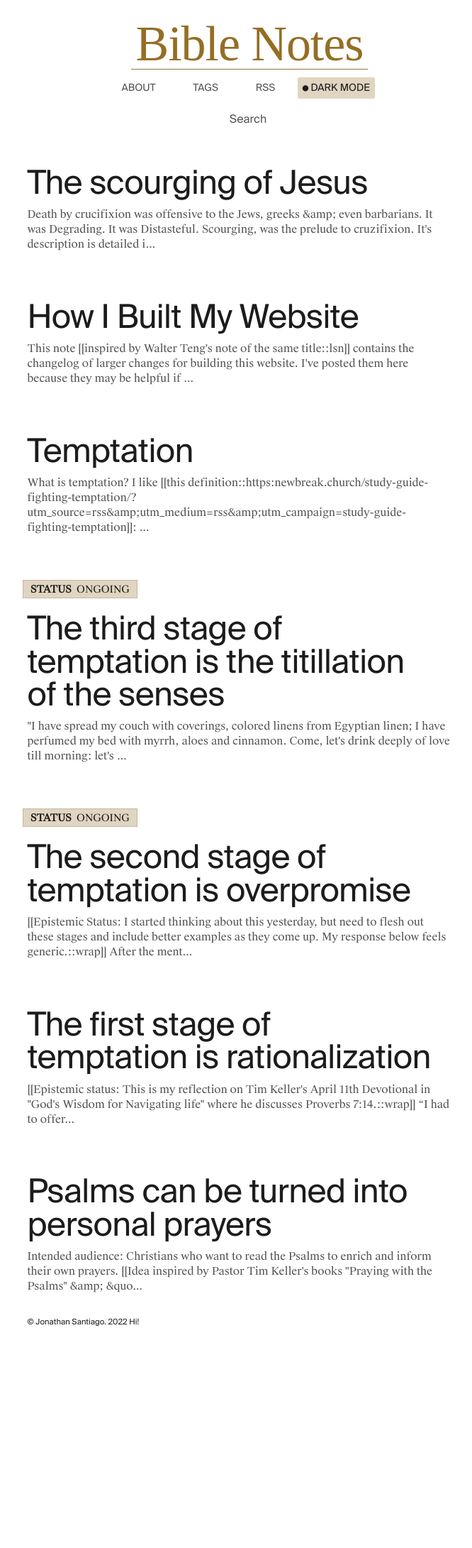
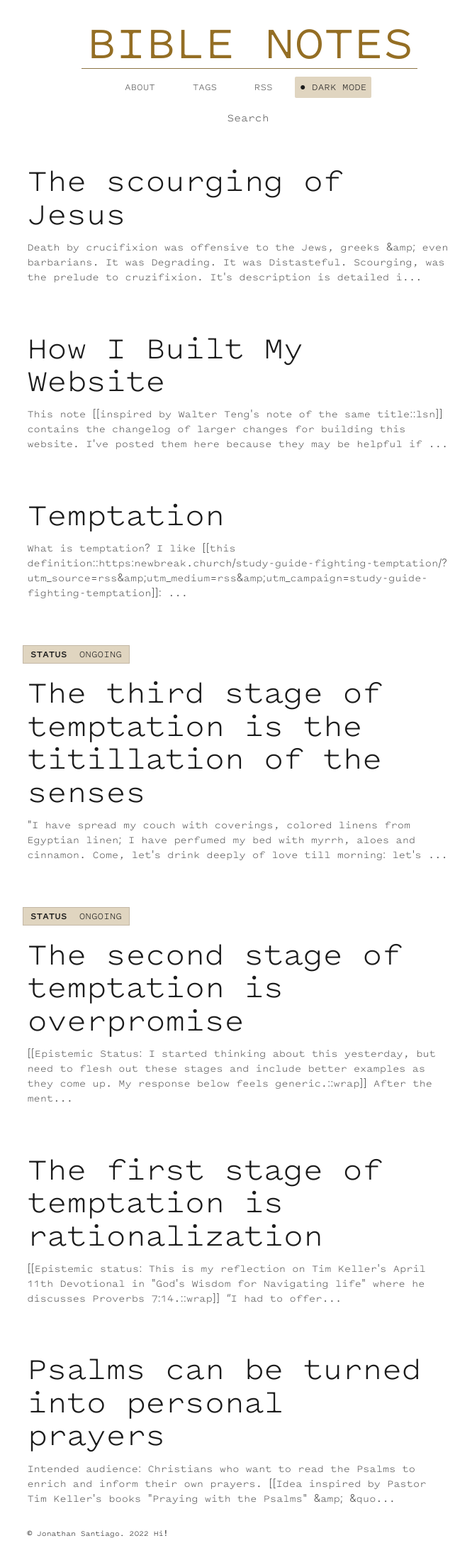
Before and after one commit to jsantiago611/digital-garden-master, a Jekyll site: the page built from index.md, in a window 1280 px wide. Shown: the whole page at 71% size, without its empty margins (298-964 px from the left). Built offline with Jekyll 4.4.1, drawn with Linux system fonts in a browser that asks for light colours; some web fonts are replaced; before the commit the page ends 1882 px from its top, so only the background shows below that.

Commit message:
updating all to pitch sans

```diff
--- a/assets/css/Style.css
+++ b/assets/css/Style.css
@@ -5,8 +5,6 @@ layout: Stylesheet
 @import "/assets/css/highlight.css";
 /*@import "/assets/css/theme.css"; leaving out for now, will tinker w/color switcher later...*/
 /* Containers: Body, Container, Box, Main, Header, Content */
-
-
 
 
 @font-face {
@@ -787,14 +785,14 @@ html[data-theme="dark"] {
   --line-height-snug: 1.375;
 
   /* Font family */
-  --font-family-serif: "Suisse-Sans", Iowan Old Style, Apple Garamond, Baskerville,
+  --font-family-serif: "Pitch Sans", Iowan Old Style, Apple Garamond, Baskerville,
     Times New Roman, Droid Serif, Times, Source Serif Pro, serif,
     Apple Color Emoji, Segoe UI Emoji, Segoe UI Symbol;
-  --font-family-mono: "Suisse-Sans", 'SFMono-Regular', 'Menlo', monospace;
-  --font-family-sans: "Suisse-Serif", -apple-system, BlinkMacSystemFont,
+  --font-family-mono: "Pitch Sans", 'SFMono-Regular', 'Menlo', monospace;
+  --font-family-sans: "Pitch Sans", -apple-system, BlinkMacSystemFont,
     avenir next, avenir, segoe ui, helvetica neue, helvetica, Ubuntu, roboto,
     noto, arial, sans-serif;
-    --header: "Respira";
+    --header: "Pitch Sans";
 
   --font-family-base: var(--font-family-serif);
 
@@ -906,7 +904,7 @@ main {
   	/*padding-bottom: 1.3rem;*/
 	letter-spacing: var(--letter-spacing-tight);
  	font-variant-ligatures: discretionary-ligatures;
-
+	text-transform: uppercase;
 }
 
 @media(min-width: 300px)and (max-width: 1069px) {
@@ -1819,6 +1817,7 @@ border-bottom: 1px solid var(--c-card-border);
     line-height: .9;
     color: var(--c-accent);
     letter-spacing: var(--letter-spacing-tight);
+    text-transform: uppercase;
 }
 
 @media(min-width: 300px)and (max-width: 1069px) {
@@ -2102,7 +2101,7 @@ border-bottom: 1px solid var(--c-card-border);
     margin-left: 5px;
     font-weight: 400;
     font-size: var(--font-size-small);
-    font-family: var(--font-family-mono);
+    font-family: var(--font-family-serif);
     color: var(--c-text);
     margin-bottom: 0;
     text-transform: uppercase;
@@ -2509,7 +2508,7 @@ a.button-block {
     width: 100%;
     height: 40px;
     border: 1px solid transparent;
-    font-family: var(--font-family-sans) !important;
+    font-family: var(--font-family-base) !important;
     color: var(--c-text);
     font-size: var(--font-size-small);
     background-color: transparent;
```
